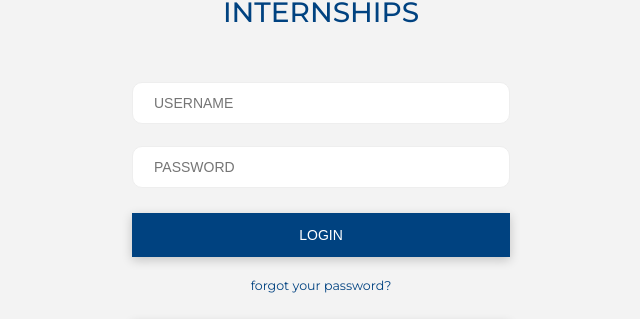
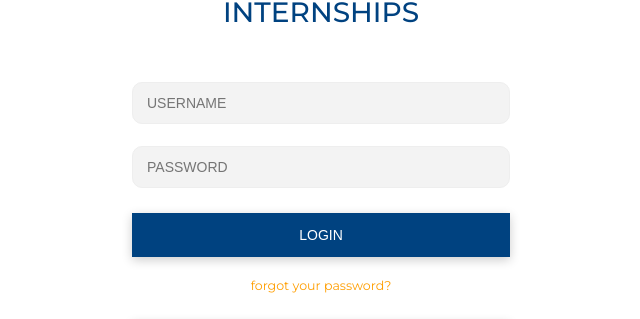
Before and after one commit to devinaustin1122/Internships, a React (Create React App) app: page /login in a window 1280 px wide. Shown: the part 230-549 px from the top of the page, without its empty margins (319-959 px from the left). Built offline with nearby package versions, Linux system fonts and the light colour scheme.

Commit message:
update api endpoints and app accordingly

```diff
--- a/server.js
+++ b/server.js
@@ -9,8 +9,9 @@ app.use(cors());
 app.use(express.json());
 
 let users = [];
+let profiles = [];
 
-app.post("/users/authenticate", async function (req, res) {
+app.post("/accounts/authenticate", async function (req, res) {
   bcrypt
     .compare(req.body.password, users[req.body.username])
     .then((result) => {
@@ -27,7 +28,7 @@ app.post("/users/authenticate", async function (req, res) {
     });
 });
 
-app.post("/users/create", async function (req, res) {
+app.post("/accounts/create", async function (req, res) {
   const hash = await bcrypt.hash(req.body.password, 8);
   users[req.body.username] = hash;
   res.end();
--- a/src/App.css
+++ b/src/App.css
@@ -1,7 +1,10 @@
 :root {
   --primary-color: #f3f3f3;
+  --primary-text-color: black;
   --secondary-color: #004280;
+  --secondary-text-color: white;
   --accent-color: #ff9e00;
+  --accent-text-color: white;
   --success-color: #64cc6f;
 }
 
@@ -24,7 +27,6 @@
 }
 
 .login {
-  background-color: #f3f3f3;
   display: flex;
   justify-content: center;
   align-items: center;
@@ -66,7 +68,8 @@
   padding: 1rem;
   width: 100%;
   z-index: 1;
-  background-color: rgb(243, 243, 243);
+  background-color: var(--primary-color);
+  color: var(--primary-text-color);
   box-shadow: rgba(60, 64, 67, 0.3) 0px 1px 2px 0px,
     rgba(60, 64, 67, 0.15) 0px 2px 6px 5px;
 }
@@ -94,12 +97,12 @@
   justify-content: end;
   font-size: 1.2rem;
   font-weight: 500;
-  color: var(--primary-color);
+  color: var(--secondary-color);
   padding: 0.5rem;
 }
 
 .navbar__item-logout {
-  color: var(--secondary-color);
+  color: var(--accent-color);
 }
 
 .profile {
@@ -107,15 +110,15 @@
   flex-direction: column;
   align-items: center;
   position: relative;
-  padding: 1rem;
   text-align: center;
-  background-color: #f3f3f3;
 }
 
 .profile__crop {
   width: 8rem;
   height: 8rem;
   overflow: hidden;
+  box-shadow: rgba(60, 64, 67, 0.3) 0px 1px 2px 0px,
+    rgba(60, 64, 67, 0.15) 0px 2px 6px 2px;
   border-radius: 50%;
   margin: 2rem 0;
 }
@@ -128,12 +131,11 @@
 }
 
 .internships__item {
-  background-color: #f3f3f3;
   box-shadow: rgba(60, 64, 67, 0.3) 0px 1px 2px 0px,
     rgba(60, 64, 67, 0.15) 0px 2px 6px 2px;
   padding: 1rem;
   border-left: solid 1rem var(--primary-color);
-  margin-bottom: 1rem;
+  margin: 1rem 0;
 }
 
 .back {
--- a/src/components/EditProfile.js
+++ b/src/components/EditProfile.js
@@ -1,7 +1,6 @@
 import { useState } from "react";
 import { Link } from "react-router-dom";
 import profile from "../images/profile.jpeg";
-import back from "../images/back.svg";
 import StyledButton from "../styles/StyledButton";
 import StyledTextbox from "../styles/StyledTexbox";
 
--- a/src/components/Login.js
+++ b/src/components/Login.js
@@ -17,7 +17,7 @@ const Login = (props) => {
   const handleLogin = async (e) => {
     e.preventDefault();
     axios
-      .post("http://localhost:3001/users/authenticate", {
+      .post("http://localhost:3001/accounts/authenticate", {
         username: input.username,
         password: input.password,
       })
@@ -31,7 +31,7 @@ const Login = (props) => {
   const handleCreate = async (e) => {
     e.preventDefault();
     if (input.password === input.confirm) {
-      await axios.post("http://localhost:3001/users/create", {
+      await axios.post("http://localhost:3001/accounts/create", {
         username: input.username,
         password: input.password,
       });
--- a/src/components/Navigation.js
+++ b/src/components/Navigation.js
@@ -14,6 +14,7 @@ const Navigation = (props) => {
     <nav className="navbar">
       <svg
         className="navbar__toggle"
+        onClick={() => setToggle(!toggle)}
         width="48"
         height="48"
         viewBox="0 0 48 48"
--- a/src/index.css
+++ b/src/index.css
@@ -15,7 +15,7 @@ html {
 
 section,
 form {
-  padding: 1em;
+  padding: 1rem;
 }
 
 hr {
@@ -30,7 +30,7 @@ img {
 
 a {
   font-size: 0.9rem;
-  color: var(--secondary-color);
+  color: var(--accent-color);
   margin: 0.5rem 0;
   text-decoration: none;
 }
--- a/src/styles/StyledTexbox.js
+++ b/src/styles/StyledTexbox.js
@@ -6,15 +6,15 @@ const StyledTextbox = styled.input`
   border-radius: 10px;
   border: solid 1px #eeeeee;
   height: 3rem;
-  padding: 1rem 1.5rem;
+  padding-left: 1rem;
   margin: 0.8rem 0;
   width: 100%;
   color: #757575;
+  background-color: var(--primary-color);
   ${(props) =>
     props.invalid &&
     css`
       background-color: #f6e8e4;
-      border: solid 1px #f6e8e4;
     `}
 
   &:focus {
```
